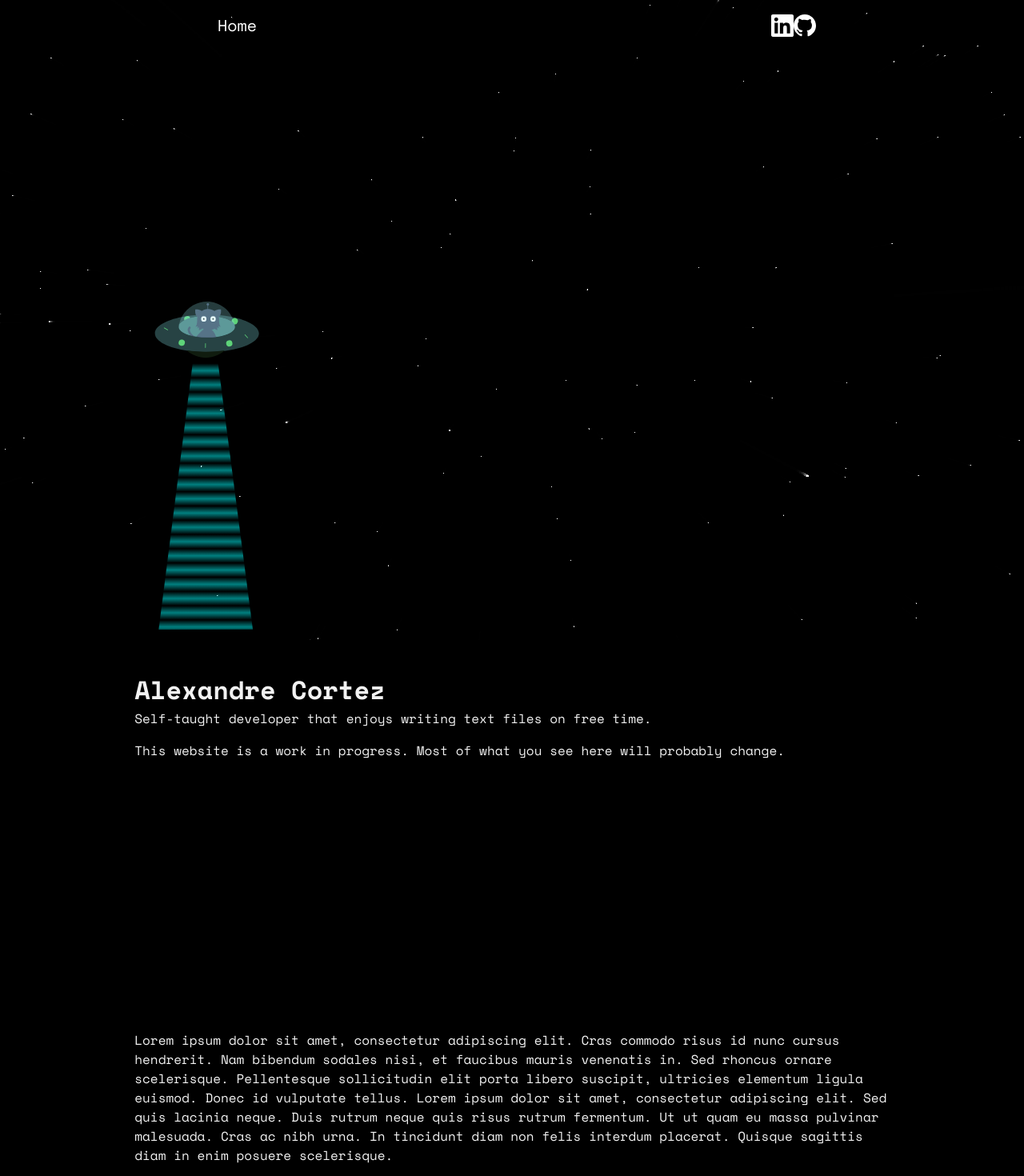
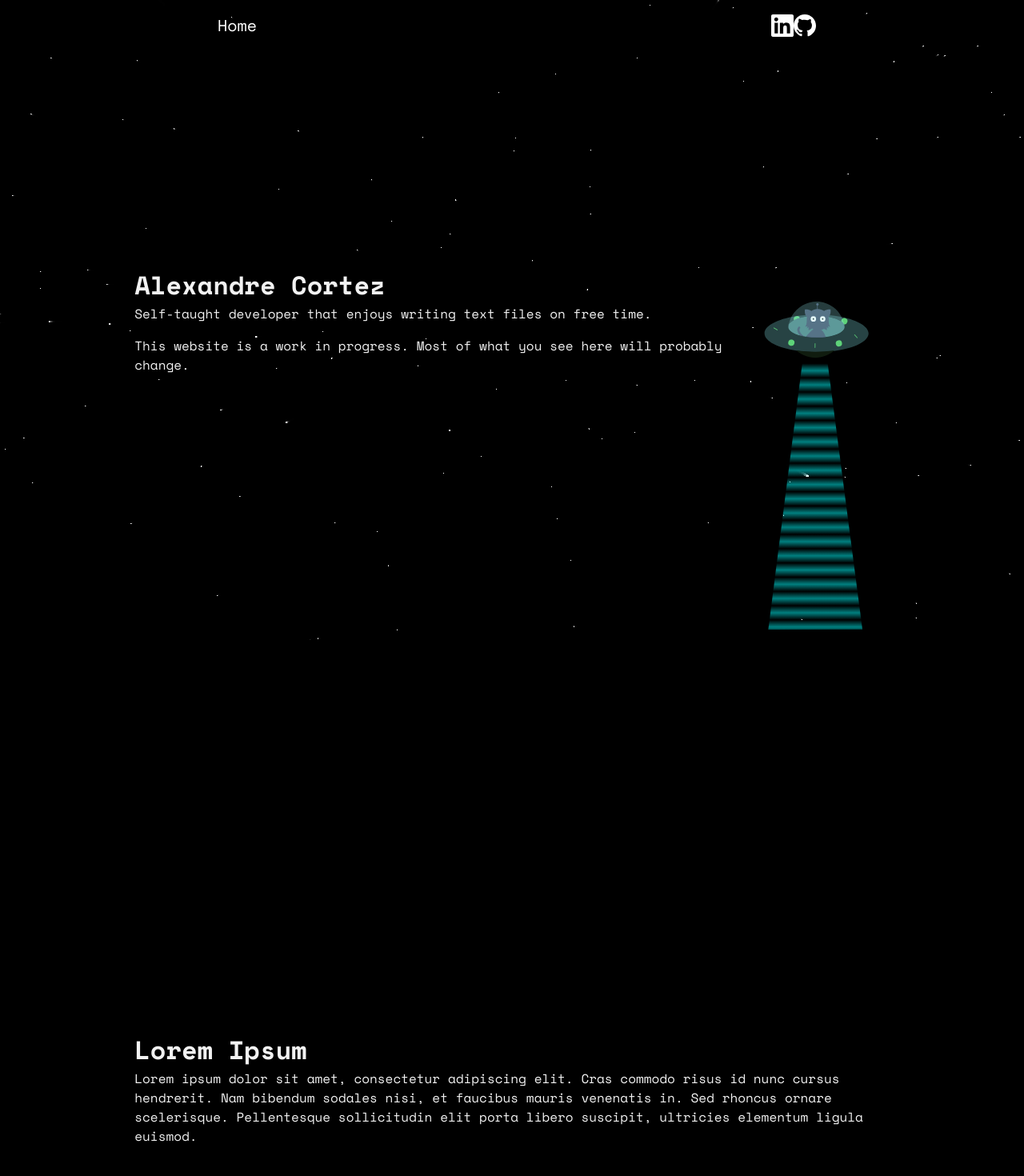
Before and after one commit to CortezSMz/CortezSMz, a Vue app: page / in a window 1280 px wide. Shown: the top 1470 px of the page at 80% size. Built offline with nearby package versions, Linux system fonts and the light colour scheme.

Commit message:
chore: tidy unused code

```diff
--- a/src/components/home/Intro.vue
+++ b/src/components/home/Intro.vue
@@ -1,9 +1,6 @@
 <template>
   <v-col cols="10">
-    <div cols="2">
-      <Ufo ref="ufo" style="height: 500px" />
-    </div>
-    <div cols="10" style="float: left">
+    <Ufo ref="ufo" style="position: relative; float: right; height: 500px" />
     <h1 ref="nome" @click="nomeToUfo">Alexandre Cortez</h1>
 
     <p ref="texto1" @click="text1ToUfo">
@@ -13,7 +10,6 @@
       This website is a work in progress. Most of what you see here will
       probably change.
     </p>
-    </div>
   </v-col>
 </template>
 
--- a/src/components/home/Ipsum.vue
+++ b/src/components/home/Ipsum.vue
@@ -1,15 +1,13 @@
 <template>
   <v-col cols="10">
+    <h1>Lorem Ipsum</h1>
+
     <p>
       Lorem ipsum dolor sit amet, consectetur adipiscing elit. Cras commodo
       risus id nunc cursus hendrerit. Nam bibendum sodales nisi, et faucibus
       mauris venenatis in. Sed rhoncus ornare scelerisque. Pellentesque
       sollicitudin elit porta libero suscipit, ultricies elementum ligula
-      euismod. Donec id vulputate tellus. Lorem ipsum dolor sit amet,
-      consectetur adipiscing elit. Sed quis lacinia neque. Duis rutrum neque
-      quis risus rutrum fermentum. Ut ut quam eu massa pulvinar malesuada. Cras
-      ac nibh urna. In tincidunt diam non felis interdum placerat. Quisque
-      sagittis diam in enim posuere scelerisque.
+      euismod.
     </p>
   </v-col>
 </template>
```
Lines whose indentation alone changed are shown as unchanged.
